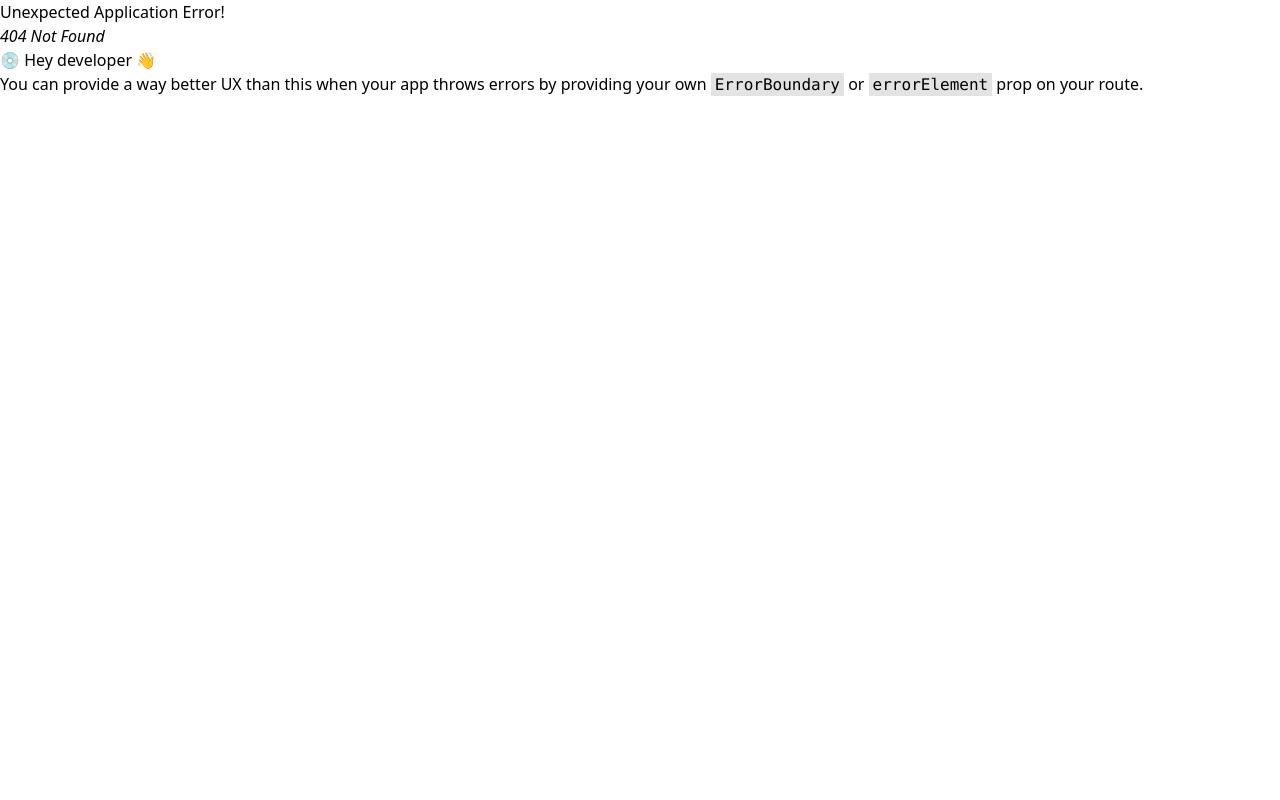
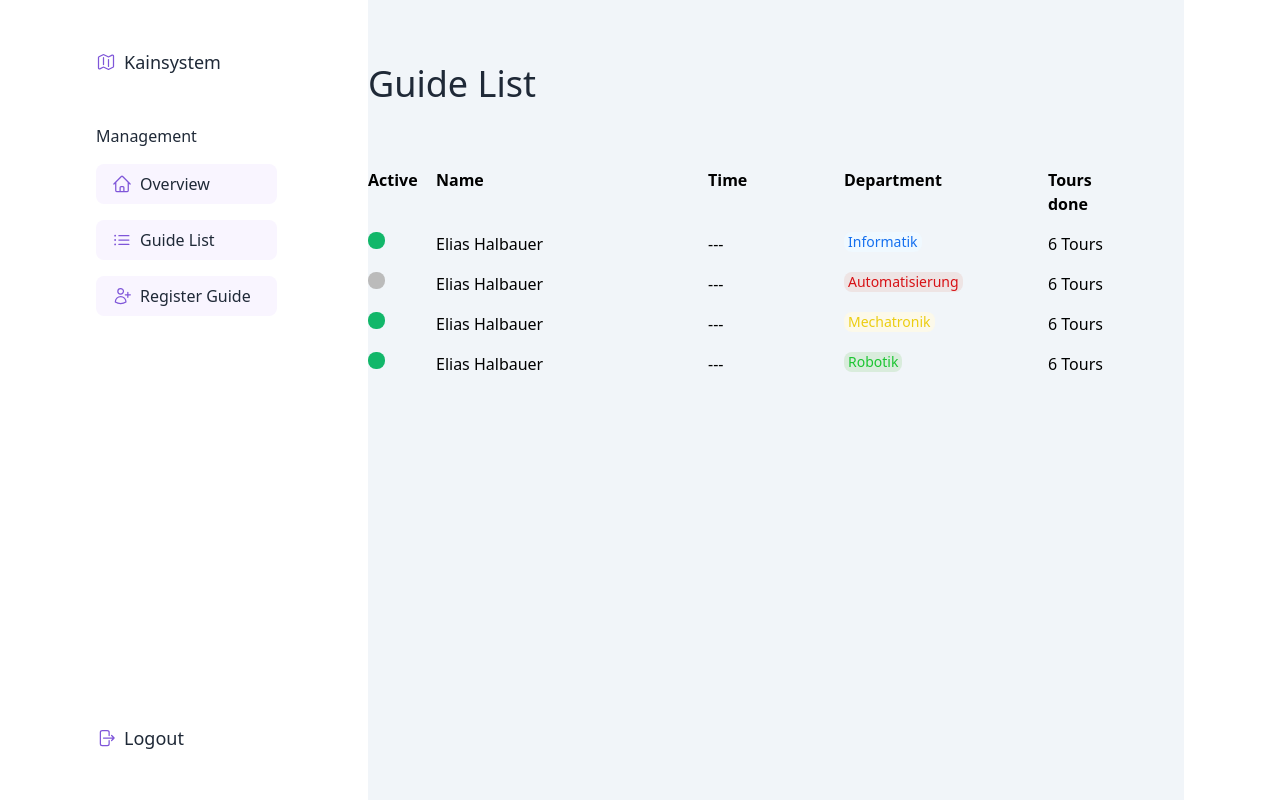
Before and after one commit to Jauki/KainGuides, a React (Create React App) app in the folder frontend/kainguides/: page /guidelist in a window 1280 px wide. Before the commit this address had no page. Built offline with nearby package versions, Linux system fonts and the light colour scheme.

Commit message:
added: guideList

```diff
--- /dev/null
+++ b/frontend/kainguides/src/colors.ts
@@ -0,0 +1,6 @@
+const informatikColors = {color: "#1570EF", background: "#F0F9FF"}
+const automatisierungColors = {color: "#D71115", background: "#Eee4e4"}
+const robotikColors = {color: "#1bc531", background: "#D9ecdc"}
+const mechatronikColors = {color: "#Eccd12", background: "#Fcf9ea"}
+
+export {informatikColors, automatisierungColors, robotikColors, mechatronikColors}
--- /dev/null
+++ b/frontend/kainguides/src/common/Department.tsx
@@ -0,0 +1,27 @@
+import React from "react";
+import { automatisierungColors, informatikColors, mechatronikColors, robotikColors } from "../colors";
+import { DepartmentEnum } from "./departments";
+
+type DepartmentProps = {
+    dept: DepartmentEnum
+}
+
+const Department = ({dept}: DepartmentProps) => {
+
+    const getcolor = (dept: DepartmentEnum) => {
+        switch(dept){
+            case DepartmentEnum.Informatik: return informatikColors;
+            case DepartmentEnum.Automatisierung: return automatisierungColors;
+            case DepartmentEnum.Robotik: return robotikColors;
+            case DepartmentEnum.Mechatronik: return mechatronikColors;
+        }
+    }
+
+    return(
+        <div className='text-sm py-0 px-1 rounded-lg w-min' style={getcolor(dept)}>
+            {dept}
+        </div>
+    )
+}
+
+export default Department;
--- a/frontend/kainguides/src/pages/dashboard/components/Navbar.tsx
+++ b/frontend/kainguides/src/common/Navbar.tsx
@@ -12,8 +12,8 @@ const Navbar = () => {
             <div className="w-full my-12">
                 <div className="font-medium">Management</div>
                 <div className="flex flex-col gap-4 py-4">
-                    <NavbarItem Icon={<HomeIcon />} name={"Overview"} route={"/"}/>
-                    <NavbarItem Icon={<ListBulletIcon />} name={"Guide List"} route={"/guides"}/>
+                    <NavbarItem Icon={<HomeIcon />} name={"Overview"} route={"/dashboard"}/>
+                    <NavbarItem Icon={<ListBulletIcon />} name={"Guide List"} route={"/guidelist"}/>
                     <NavbarItem Icon={<UserPlusIcon />} name={"Register Guide"} route={"/register"}/>
                 </div>
             </div>
--- a/frontend/kainguides/src/common/statitems/latestGuides/SingleGuide.tsx
+++ b/frontend/kainguides/src/common/statitems/latestGuides/SingleGuide.tsx
@@ -1,7 +1,9 @@
 import React from 'react'
+import { GuideType } from '../../../pages/guidelist/GuideTypes'
+import Department from '../../Department'
 
 type SingleGuideProps = {
-  guide : any
+  guide : GuideType
 }
 
 const SingleGuide = ({guide} : SingleGuideProps) => {
@@ -17,7 +19,7 @@ const SingleGuide = ({guide} : SingleGuideProps) => {
             : guide.firstname + " " + guide.lastname
           }
         </div>
-        <div className='text-sm text-informatik py-0 px-1 bg-blueLight rounded-lg'>{guide.dept}</div>
+          <Department dept={guide.dept}/>
       </div>
       <div>09:42 </div>
     </div>
--- a/frontend/kainguides/src/index.css
+++ b/frontend/kainguides/src/index.css
@@ -7,6 +7,6 @@
     @apply text-2xl;
   }
   body{
-    @apply overflow-hidden
+    @apply overflow-x-hidden
   }
 }
--- a/frontend/kainguides/src/pages/dashboard/Dashboard.tsx
+++ b/frontend/kainguides/src/pages/dashboard/Dashboard.tsx
@@ -1,5 +1,5 @@
 import React from "react"
-import Navbar from "./components/Navbar"
+import Navbar from "../../common/Navbar"
 import Stats from "./components/Stats"
 
 const Dashboard = () => {
--- /dev/null
+++ b/frontend/kainguides/src/pages/guidelist/GuideList.tsx
@@ -0,0 +1,70 @@
+import React from "react";
+import { DepartmentEnum } from "../../common/departments";
+import Header from "../../common/Header";
+import Navbar from "../../common/Navbar";
+import SingleGuide from "./compontents/GuideInList";
+import { GuideType } from "./GuideTypes";
+
+const guideList: Array<GuideType> = [
+    {
+        isActive: true,
+        firstname: "Elias",
+        lastname: "Halbauer",
+        time: null,
+        dept: DepartmentEnum.Informatik,
+        tours: 6
+    },
+    {
+        isActive: false,
+        firstname: "Elias",
+        lastname: "Halbauer",
+        time: null,
+        dept: DepartmentEnum.Automatisierung,
+        tours: 6
+    },
+    {
+        isActive: true,
+        firstname: "Elias",
+        lastname: "Halbauer",
+        time: null,
+        dept: DepartmentEnum.Mechatronik,
+        tours: 6
+    },
+    {
+        isActive: true,
+        firstname: "Elias",
+        lastname: "Halbauer",
+        time: null,
+        dept: DepartmentEnum.Robotik,
+        tours: 6
+    },
+]
+
+const GuideList = () => {
+    return(
+        <div className="w-screen h-screen grid grid-cols-12 px-24">
+            <div className="col-span-2">
+                <Navbar />
+            </div>
+            <div className="col-start-4 col-span-9 py-16 bg-slate-100 h-full flex flex-col gap-12">
+                <Header headline={"Guide List"} />
+                <div className="w-full">
+                    <div className="w-full grid grid-cols-12 font-bold my-4">
+                        <div className="col-span-1">Active</div>
+                        <div className="col-span-4">Name</div>
+                        <div className="col-span-2">Time</div>
+                        <div className="col-span-3">Department</div>
+                        <div>Tours done</div>
+                    </div>
+                    <div className="flex flex-col gap-4 w-full">
+                        {
+                            guideList.map(guide => <SingleGuide guide={guide}/>)
+                        }
+                    </div>
+                </div>
+            </div>
+        </div>
+    )
+}
+
+export default GuideList;
--- /dev/null
+++ b/frontend/kainguides/src/pages/guidelist/GuideTypes.ts
@@ -0,0 +1,10 @@
+import { DepartmentEnum } from "../../common/departments"
+
+export interface GuideType {
+    isActive : boolean,
+    firstname : string,
+    lastname: string,
+    time? : string | null,
+    dept : DepartmentEnum,
+    tours? : number
+};
--- /dev/null
+++ b/frontend/kainguides/src/pages/guidelist/compontents/GuideInList.tsx
@@ -0,0 +1,29 @@
+import React from "react";
+import Department from "../../../common/Department";
+import { DepartmentEnum } from "../../../common/departments";
+import { GuideType } from "../GuideTypes";
+
+// type SingleGuideProps = {
+//     guide: GuideType
+// }
+
+
+const SingleGuide = ({guide}: {guide : GuideType}) => {
+
+    const activeStyle = {background: '#12B76A'}
+    const inActiveStyle = {background: '#BBBBBB'}
+
+
+    return(
+        <div className="w-full grid grid-cols-12">
+            <div className="col-span-1 aspect-square w-1/4 rounded-lg" style={(guide.isActive ? activeStyle : inActiveStyle)}></div>
+            <div className="col-span-4">{guide.firstname + ' ' + guide.lastname}</div>
+            <div className="col-span-2">---</div>
+            <div className="col-span-3"><Department dept={guide.dept}/></div>
+            <div>{guide.tours} Tours</div>
+
+        </div>
+    )
+}
+
+export default SingleGuide;
--- a/frontend/kainguides/src/routes.tsx
+++ b/frontend/kainguides/src/routes.tsx
@@ -4,6 +4,7 @@ import {
 } from "react-router-dom";
 import { DepartmentEnum } from "./common/departments";
 import Dashboard from "./pages/dashboard/Dashboard";
+import GuideList from "./pages/guidelist/GuideList";
 import Room from "./pages/rooms/Room";
 import UserProfilePage from "./pages/user/UserProfilePage";
 
@@ -22,6 +23,10 @@ export const router = createBrowserRouter([
     element: <Dashboard />
   },
   {
+    path: "/guidelist",
+    element: <GuideList />
+  },
+  {
     path: "/rooms/bwm",
     element: <Room description={"BWM"} headline={DepartmentEnum.Informatik} color={"bg-informatik"} />
   },
--- a/frontend/kainguides/tailwind.config.js
+++ b/frontend/kainguides/tailwind.config.js
@@ -8,6 +8,12 @@ module.exports = {
     extend: {
       colors: {
         informatik: "#1570EF",
+        automatisierung: '#Eee4e4',
+        automatisierungLight: '#E3b5b6',
+        robotik: '#1bc531',
+        robotikLight: '#D9ecdc',
+        meatronik: '#Eccd12',
+        meatronikLight: '#Fcf9ea',
         blueLight: "#F0F9FF",
         primary: "#7F56D9",
         primary50: "#F9F5FF",
```
Also changed, not shown: frontend/kainguides/src/common/NavbarItem.tsx (renamed from frontend/kainguides/src/pages/dashboard/components/NavbarItem.tsx).
